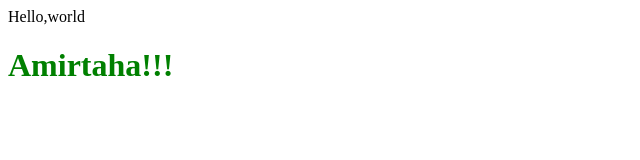
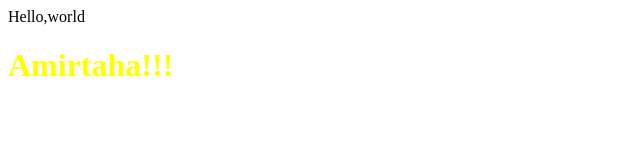
Before and after one commit to lilPoker/cs50xiran, a plain HTML site: page index.html in a window 1280 px wide. Shown: the whole page, without its empty margins (0-640 px from the left). Drawn offline with Linux system fonts and the light colour scheme.

Commit message:
change color to yellow

```diff
--- a/index.html
+++ b/index.html
@@ -10,7 +10,7 @@
 
 <body>
     Hello,world
-    <h1 style="color: green">Amirtaha!!!</h1>
+    <h1 style="color: yellow">Amirtaha!!!</h1>
 </body>
 
 </html>
```
